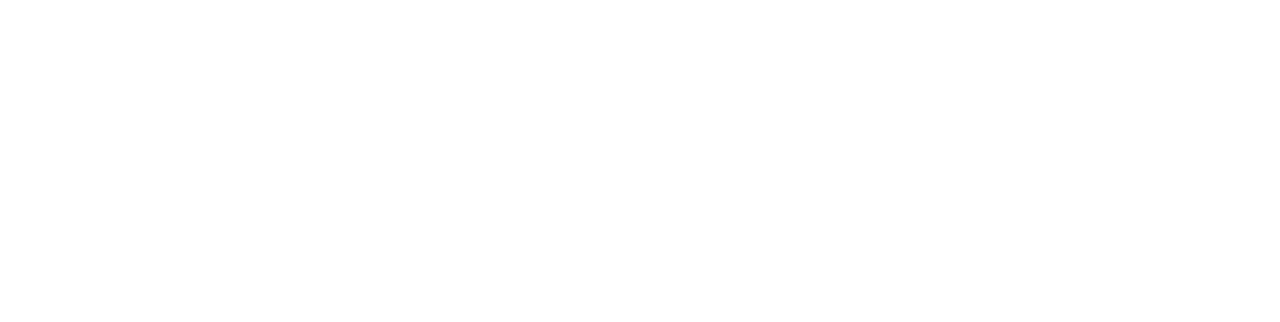
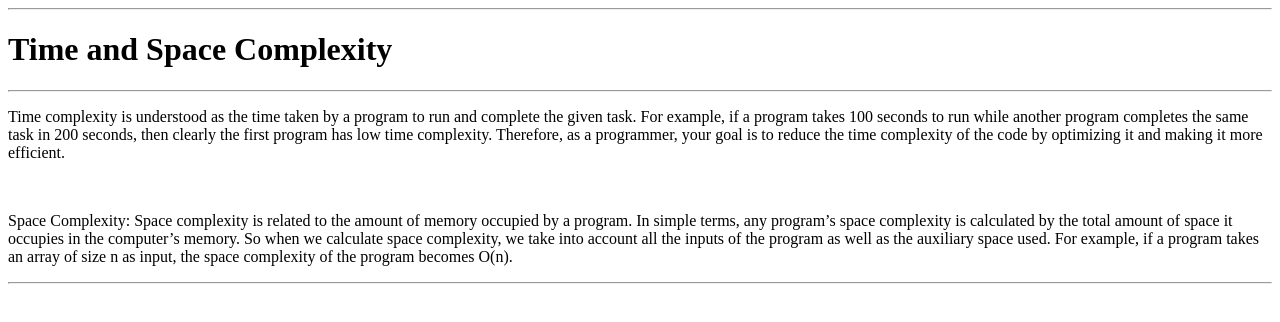
Before and after one commit to acciojob/time-and-space-complexity-Ajaykumar-1201, a website: page main.html in a window 1280 px wide. Drawn offline with Linux system fonts and the light colour scheme.

Commit message:
created a submission

```diff
--- a/main.html
+++ b/main.html
@@ -8,7 +8,16 @@
 
 <body>
 	<!-- the entire body must be written by student -->
-    <script type="text/javascript" src="./script.js">
+	<hr>
+	<h1>Time and Space Complexity</h1>
+	<hr>
+	<p>Time complexity is understood as the time taken by a program to run and complete the given task. For example, if a program takes 100 seconds to run while another program completes the same task in 200 seconds, then clearly the first program has low time complexity. Therefore, as a
+		programmer, your goal is to reduce the time complexity of the code by optimizing it and making it more efficient.</p>
+    <br>
+	<p>Space Complexity: Space complexity is related to the amount of memory occupied by a program. In simple terms, any program’s space complexity is calculated by the total amount of space it occupies in the computer’s memory. So when we calculate space complexity, we take into account all the inputs of the program as well as the auxiliary space used. For example, if a program takes
+		an array of size n as input, the space complexity of the program becomes O(n).<p>
+			<hr>
+	<script type="text/javascript" src="./script.js">
 </script>
 
 </body>
```
